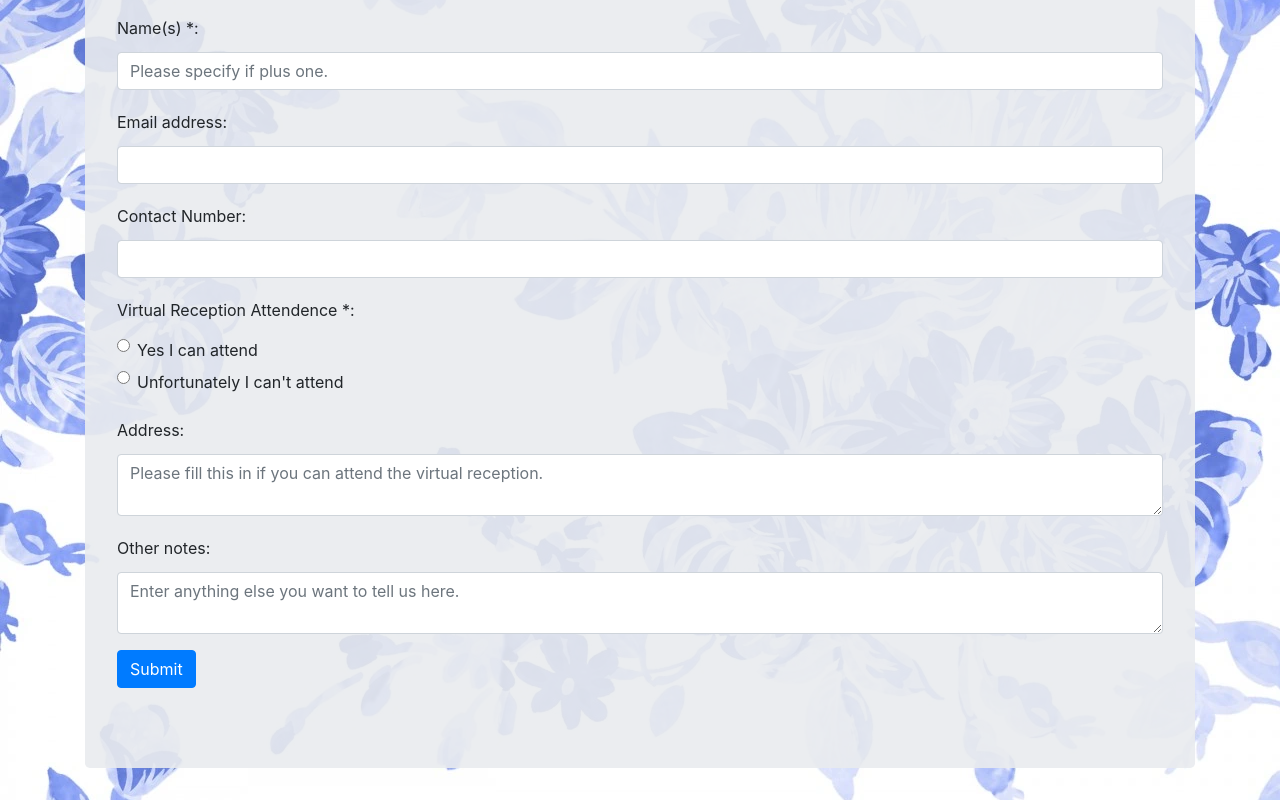
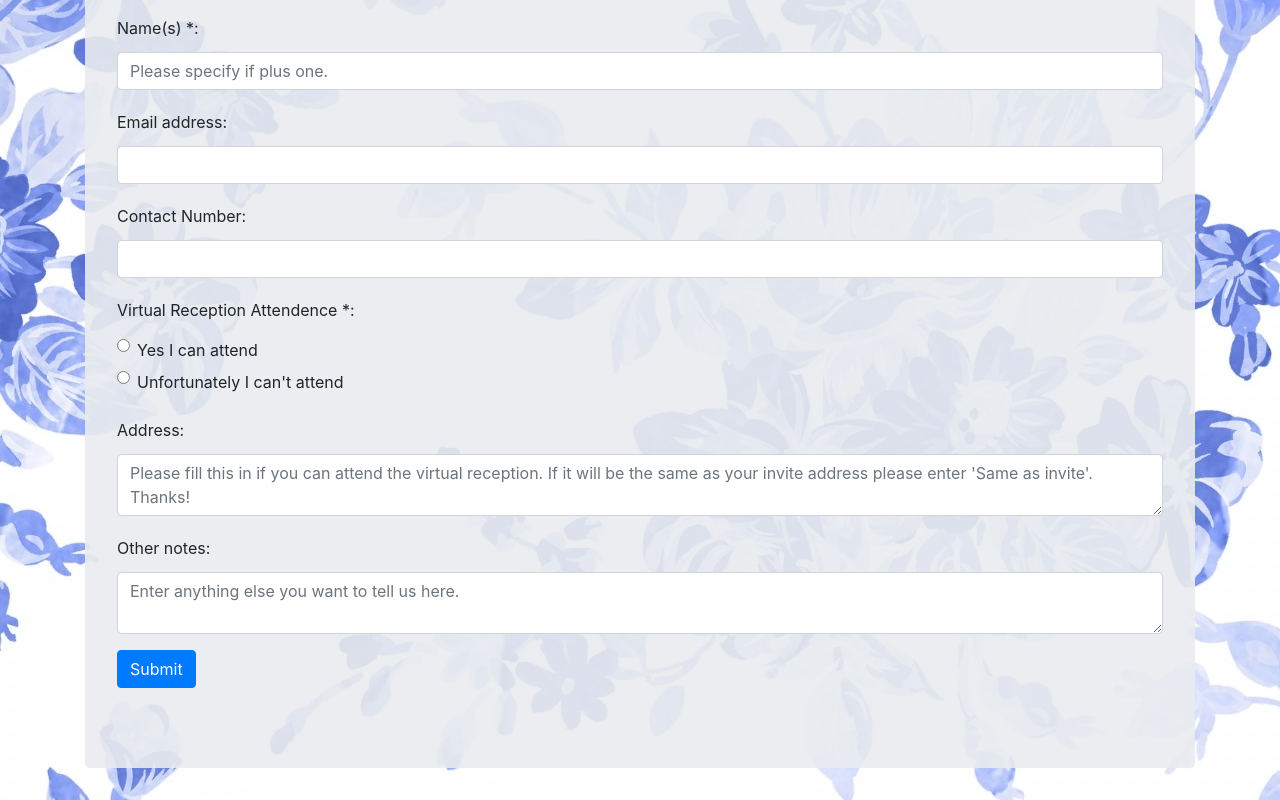
Before and after one commit to blueghostuk/wedding, a website: page index.html in a window 1280 px wide. Shown: the part 3654-4454 px from the top of the page. Drawn offline with nearby package versions, Linux system fonts and the light colour scheme.

Commit message:
update address placeholder

```diff
--- a/index.html
+++ b/index.html
@@ -225,7 +225,7 @@
                 <div class="form-group">
                     <label for="address">Address:</label>
                     <textarea class="form-control" id="address" name="address"
-                        placeholder="Please fill this in if you can attend the virtual reception."></textarea>
+                        placeholder="Please fill this in if you can attend the virtual reception. If it will be the same as your invite address please enter 'Same as invite'. Thanks!"></textarea>
                 </div>
                 <div class="form-group">
                     <label for="other">Other notes:</label>
```
